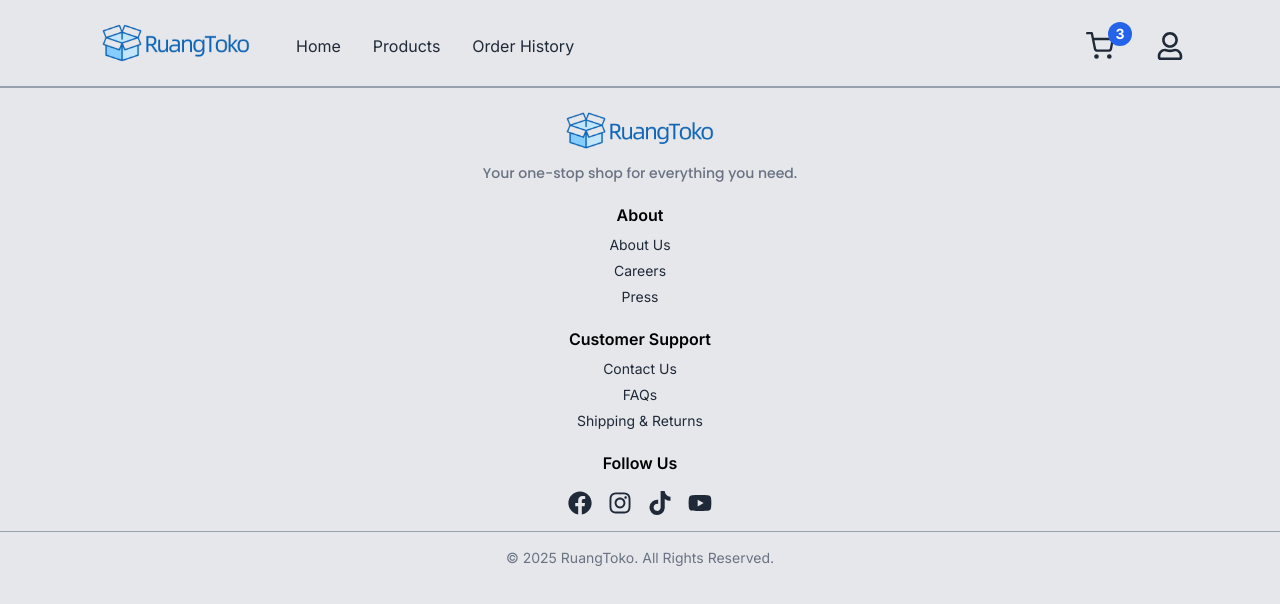
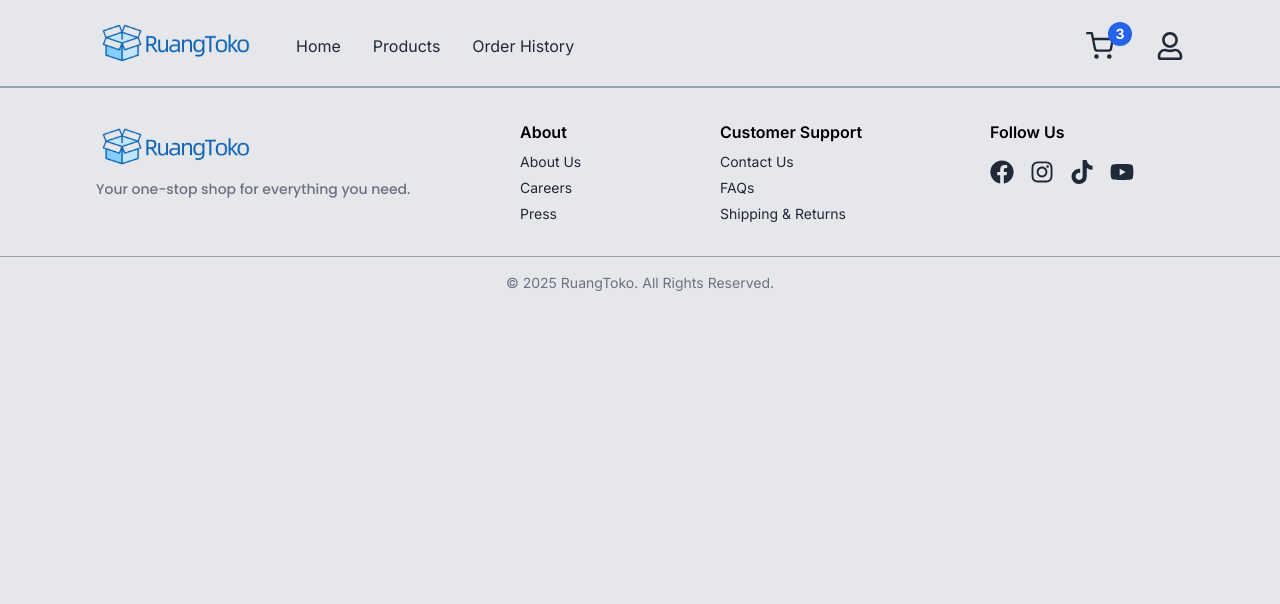
Before and after one commit to Abaljerind/ruangtoko, a React (Vite) app: page / in a window 1280 px wide. Shown: the top 604 px of the page. Built offline with nearby package versions, Linux system fonts and the light colour scheme.

Commit message:
Style(Footer): adjust style for some breakpoint
Adjust style for breakpoint lg and xl
Adjust style for user experience
Adjust style for hover state
Add tag a wrapping link with href to #

```diff
--- a/src/components/Footer.tsx
+++ b/src/components/Footer.tsx
@@ -5,17 +5,17 @@ import Copyrights from "./Copyrights";
 const Footer = () => {
   return (
     <>
-      <footer className="flex-column border-t border-b border-gray-400 py-4 text-center">
+      <footer className="flex-column border-t border-b border-gray-400 py-4 text-center lg:flex-row lg:px-24 lg:py-8 lg:text-start xl:gap-20">
         {/* Left Side */}
-        <div className="flex-column basis-1/2">
+        <div className="flex-column lg:basis-1/2 lg:flex-row lg:items-start lg:gap-4">
           {/* Logo & motto */}
-          <div className="space-y-1.5">
+          <div className="space-y-1.5 lg:basis-3/4">
             <img
               src={Logo}
               alt="RuangToko Logo"
               width={160}
               height={80}
-              className="mx-auto"
+              className="mx-auto cursor-pointer lg:mx-0"
             />
             <p className="font-poppins text-sm font-medium text-gray-500">
               Your one-stop shop for everything you need.
@@ -27,9 +27,15 @@ const Footer = () => {
           <div className="space-y-2">
             <h2 className="font-semibold text-black">About</h2>
             <ul className="space-y-1.5">
-              <li className="text-sm">About Us</li>
-              <li className="text-sm">Careers</li>
-              <li className="text-sm">Press</li>
+              <li className="hover:text-secondary text-sm">
+                <a href="#">About Us</a>
+              </li>
+              <li className="hover:text-secondary text-sm">
+                <a href="#">Careers</a>
+              </li>
+              <li className="hover:text-secondary text-sm">
+                <a href="#">Press</a>
+              </li>
             </ul>
           </div>
           {/* ./ About */}
@@ -37,14 +43,20 @@ const Footer = () => {
         {/* ./ Left Side */}
 
         {/* Right Side */}
-        <div className="flex-column basis-1/2">
+        <div className="flex-column lg:flex-row lg:items-start lg:gap-16 xl:gap-32">
           {/* Customer Support */}
           <div className="space-y-2">
             <h2 className="font-semibold text-black">Customer Support</h2>
             <ul className="space-y-1.5">
-              <li className="text-sm">Contact Us</li>
-              <li className="text-sm">FAQs</li>
-              <li className="text-sm">Shipping & Returns</li>
+              <li className="hover:text-secondary text-sm">
+                <a href="#">Contact Us</a>
+              </li>
+              <li className="hover:text-secondary text-sm">
+                <a href="#">FAQs</a>
+              </li>
+              <li className="hover:text-secondary text-sm">
+                <a href="#">Shipping & Returns</a>
+              </li>
             </ul>
           </div>
           {/* ./ Customer Support */}
@@ -53,10 +65,18 @@ const Footer = () => {
           <div className="space-y-4">
             <h2 className="font-semibold text-black">Follow Us</h2>
             <div className="flex gap-4">
-              <FaFacebook className="size-6" />
-              <FaInstagram className="size-6" />
-              <FaTiktok className="size-6" />
-              <FaYoutube className="size-6" />
+              <a href="https://www.facebook.com/" target="_blank">
+                <FaFacebook className="size-6 duration-200 hover:text-blue-500" />
+              </a>
+              <a href="https://www.instagram.com/" target="_blank">
+                <FaInstagram className="size-6 duration-200 hover:text-pink-500" />
+              </a>
+              <a href="https://www.tiktok.com/en/" target="_blank">
+                <FaTiktok className="size-6 duration-200 hover:text-pink-500" />
+              </a>
+              <a href="https://www.youtube.com/" target="_blank">
+                <FaYoutube className="size-6 duration-200 hover:text-red-500" />
+              </a>
             </div>
           </div>
           {/* ./ Social Media */}
```
